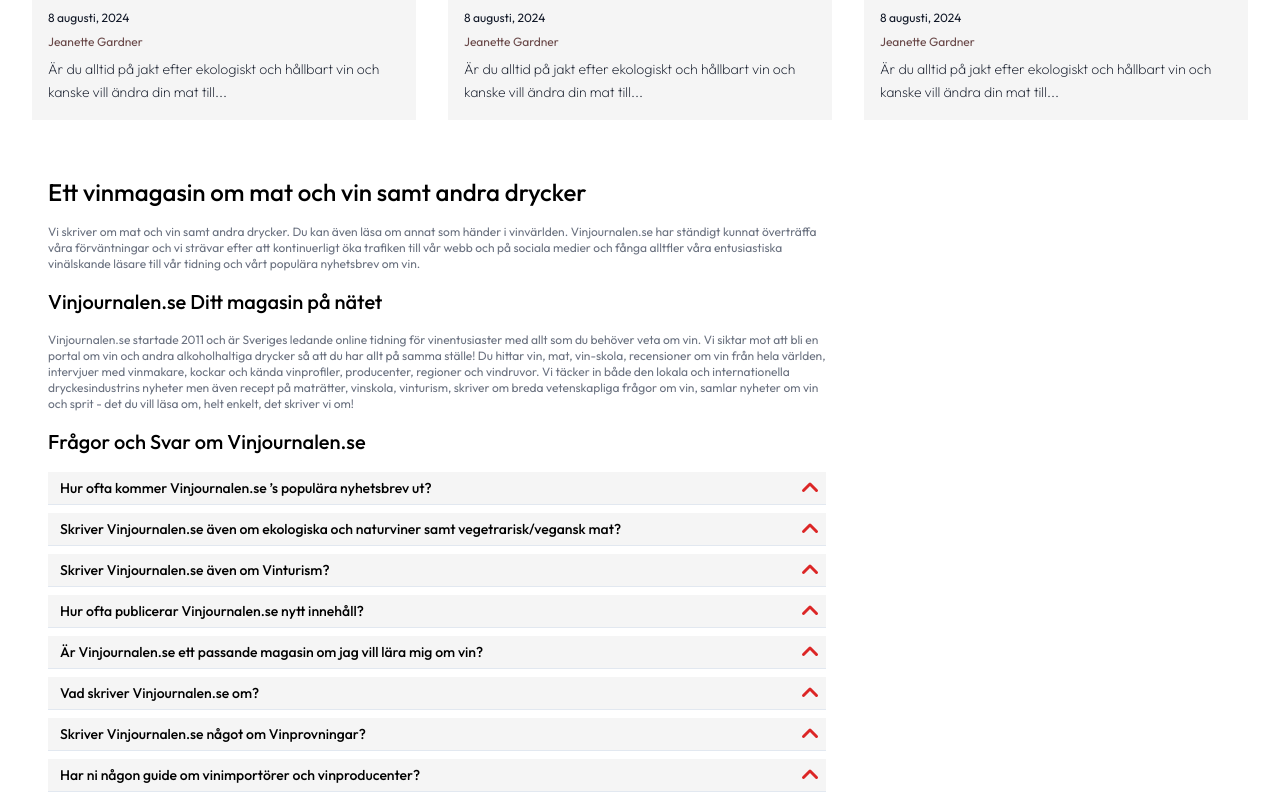
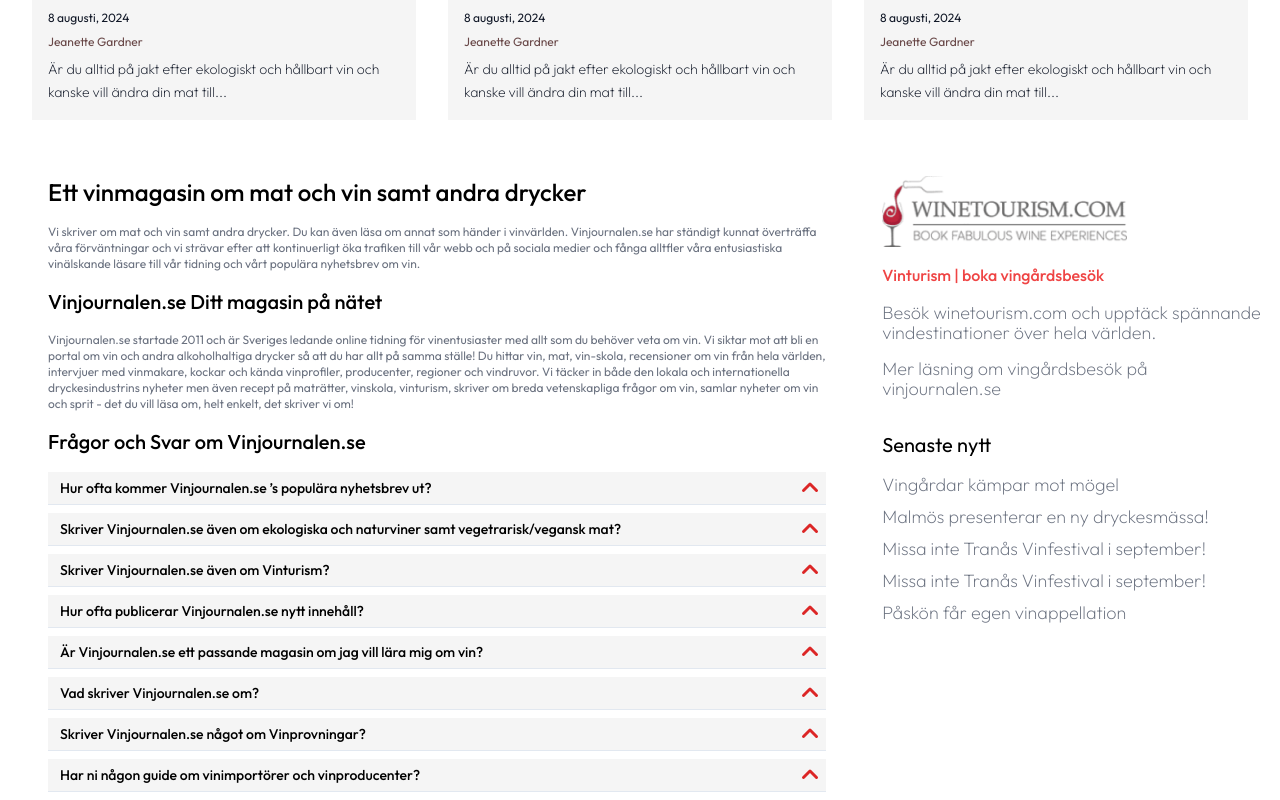
Before and after one commit to webramesh/headless-VJ, a Next.js app: page / in a window 1280 px wide. Shown: the part 3523-4323 px from the top of the page. Built offline with nearby package versions, Linux system fonts and the light colour scheme.

Commit message:
Info added

```diff
--- a/src/app/Components/Info.jsx
+++ b/src/app/Components/Info.jsx
@@ -1,31 +1,113 @@
-import React from 'react'
-import Accordion from './Accordion'
+import React from "react";
+import Accordion from "./Accordion";
+import Image from "next/image";
+import winetourismlogo from "@/public/winetourism.png";
+import { FontAwesomeIcon } from "@fortawesome/react-fontawesome";
+import { faArrowUpRight } from "@fortawesome/free-solid-svg-icons";
 
 const Info = () => {
   return (
     <div className="mt-4 mx-4 flex flex-col gap-4 md:flex-row md:mt-14 md:ml-12 md:gap-14">
       <div className="w-full md:w-[64%] flex flex-col">
-        <h1 className='font-outfit font-medium text-2xl text-black tracking-normal '>Ett vinmagasin om mat och vin samt andra drycker</h1>
-        <div className='mt-4'>
-       <h3 className='font-outfit text-xs text-gray-500 w-full justify-normal leading-4'> Vi skriver om mat och vin samt andra drycker. Du kan även läsa om annat som händer i vinvärlden. Vinjournalen.se har ständigt kunnat överträffa våra förväntningar och vi strävar efter att kontinuerligt öka trafiken till vår webb och på sociala medier och fånga alltfler våra entusiastiska vinälskande läsare till vår tidning och vårt populära nyhetsbrev om vin. </h3>
+        <h1 className="font-outfit font-medium text-2xl text-black tracking-normal ">
+          Ett vinmagasin om mat och vin samt andra drycker
+        </h1>
+        <div className="mt-4">
+          <h3 className="font-outfit text-xs text-gray-500 w-full justify-normal leading-4">
+            {" "}
+            Vi skriver om mat och vin samt andra drycker. Du kan även läsa om
+            annat som händer i vinvärlden. Vinjournalen.se har ständigt kunnat
+            överträffa våra förväntningar och vi strävar efter att kontinuerligt
+            öka trafiken till vår webb och på sociala medier och fånga alltfler
+            våra entusiastiska vinälskande läsare till vår tidning och vårt
+            populära nyhetsbrev om vin.{" "}
+          </h3>
         </div>
-        <div className='mt-4'>
-        <h2 className='font-outfit font-medium text-xl text-black tracking-normal'>Vinjournalen.se Ditt magasin på nätet</h2>
+        <div className="mt-4">
+          <h2 className="font-outfit font-medium text-xl text-black tracking-normal">
+            Vinjournalen.se Ditt magasin på nätet
+          </h2>
         </div>
-<div className='mt-4'>
-<h3 className='font-outfit text-xs text-gray-500 w-full justify-normal leading-4'>
-Vinjournalen.se startade 2011 och är Sveriges ledande online tidning för vinentusiaster med allt som du behöver veta om vin. Vi siktar mot att bli en portal om vin och andra alkoholhaltiga drycker så att du har allt på samma ställe! Du hittar vin, mat, vin-skola, recensioner om vin från hela världen, intervjuer med vinmakare, kockar och kända vinprofiler, producenter, regioner och vindruvor. Vi täcker in både den lokala och internationella dryckesindustrins nyheter men även recept på maträtter, vinskola, vinturism, skriver om breda vetenskapliga frågor om vin, samlar nyheter om vin och sprit - det du vill läsa om, helt enkelt, det skriver vi om!
-</h3>
-</div>
-<div className='mt-4'>
-<h2 className='font-outfit font-medium text-xl text-black tracking-normal'>Frågor och Svar om Vinjournalen.se</h2>
-</div>
-<div className='mt-4'>
-<Accordion />
-</div>
+        <div className="mt-4">
+          <h3 className="font-outfit text-xs text-gray-500 w-full justify-normal leading-4">
+            Vinjournalen.se startade 2011 och är Sveriges ledande online tidning
+            för vinentusiaster med allt som du behöver veta om vin. Vi siktar
+            mot att bli en portal om vin och andra alkoholhaltiga drycker så att
+            du har allt på samma ställe! Du hittar vin, mat, vin-skola,
+            recensioner om vin från hela världen, intervjuer med vinmakare,
+            kockar och kända vinprofiler, producenter, regioner och vindruvor.
+            Vi täcker in både den lokala och internationella dryckesindustrins
+            nyheter men även recept på maträtter, vinskola, vinturism, skriver
+            om breda vetenskapliga frågor om vin, samlar nyheter om vin och
+            sprit - det du vill läsa om, helt enkelt, det skriver vi om!
+          </h3>
+        </div>
+        <div className="mt-4">
+          <h2 className="font-outfit font-medium text-xl text-black tracking-normal">
+            Frågor och Svar om Vinjournalen.se
+          </h2>
+        </div>
+        <div className="mt-4">
+          <Accordion />
+        </div>
+      </div>
+      <div className="">
+        <div className="flex flex-start flex-col gap-4">
+          <Image src={winetourismlogo} alt="Logo" className="object-cover" />
+          <div className="font-outfit text-base font-medium text-red-500">
+            Vinturism | boka vingårdsbesök
+          </div>
+          <div className="font-outfit text-lg text-gray-500 font-extralight  w-full justify-normal leading-5">
+            Besök winetourism.com och upptäck spännande
+            <br /> vindestinationer över hela världen.
+          </div>
+          <div className="font-outfit text-lg text-gray-500 font-extralight  w-full justify-normal leading-5">
+            Mer läsning om vingårdsbesök på <br /> vinjournalen.se
+          </div>
+        </div>
+        <div className="mt-8">
+          <h1 className="font-outfit text-xl text-black">Senaste nytt</h1>
+        </div>
+        <div className="font-outfit text-lg mt-4 text-gray-500 font-extralight  w-full justify-normal leading-5">
+          <div>
+            <h3>Vingårdar kämpar mot mögel</h3>
+            <FontAwesomeIcon
+              icon={faArrowUpRight}
+              className="w-5 h-5 text-black"
+            />
+          </div>
+          <div>
+            <h3 className="pt-3">Malmös presenterar en ny dryckesmässa!</h3>
+            <FontAwesomeIcon
+              icon={faArrowUpRight}
+              className="w-5 h-5 text-black"
+            />
+          </div>
+          <div>
+            <h3 className="pt-3">Missa inte Tranås Vinfestival i september!</h3>
+            <FontAwesomeIcon
+              icon={faArrowUpRight}
+              className="w-5 h-5 text-black"
+            />
+          </div>
+          <div>
+            <h3 className="pt-3">Missa inte Tranås Vinfestival i september!</h3>
+            <FontAwesomeIcon
+              icon={faArrowUpRight}
+              className="w-5 h-5 text-black"
+            />
+          </div>
+          <div>
+            <h3 className="pt-3">Påskön får egen vinappellation</h3>
+            <FontAwesomeIcon
+              icon={faArrowUpRight}
+              className="w-5 h-5 text-black"
+            />
+          </div>
+        </div>
+      </div>
     </div>
-    </div>
-  )
-}
+  );
+};
 
-export default Info
+export default Info;
```
Also changed, not shown: public/winetourism.png (added).
